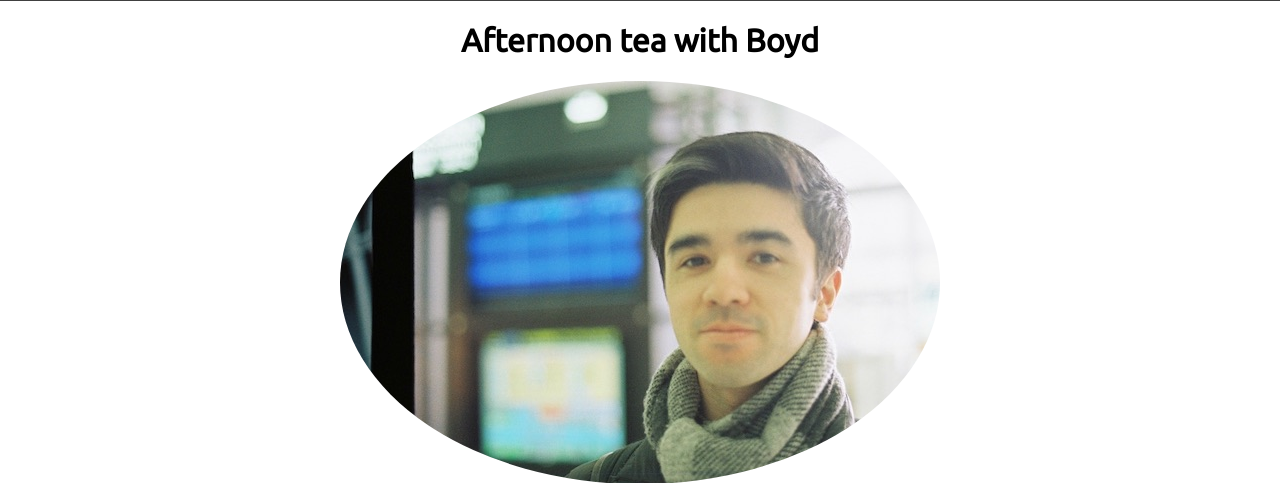
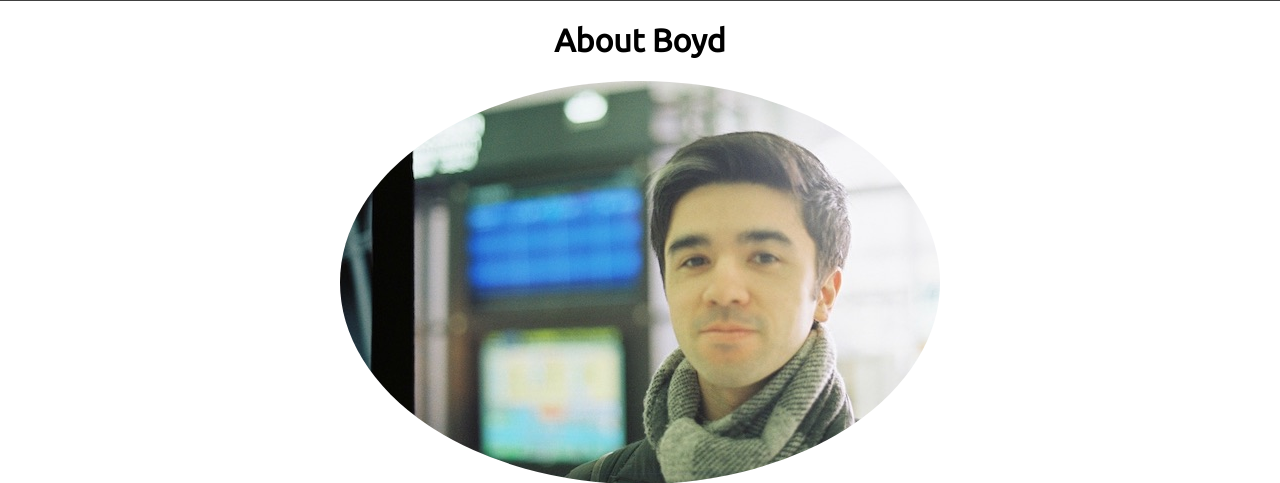
Before and after one commit to bching/django-blog, a Django app: page /about/ in a window 1280 px wide. Shown: the part 79-562 px from the top of the page. Run offline with Django 3.2, Linux system fonts and the light colour scheme; some libraries are stand-ins or nearby versions.

Commit message:
fix title

```diff
--- a/blog/templates/blog/about.html
+++ b/blog/templates/blog/about.html
@@ -4,7 +4,7 @@
 {% block content %}
 
 <div class="content-about">
-  <h1>Afternoon tea with Boyd</h1>
+  <h1>About Boyd</h1>
   <img class="about-me-picture" src="{% static 'images/bright-guy-40.JPG' %}"></img>
   <div class="center-text">
     <p><span class="first-letter">H</span>ello! You've somehow made your way to my humble website made in Django!</p>
```
